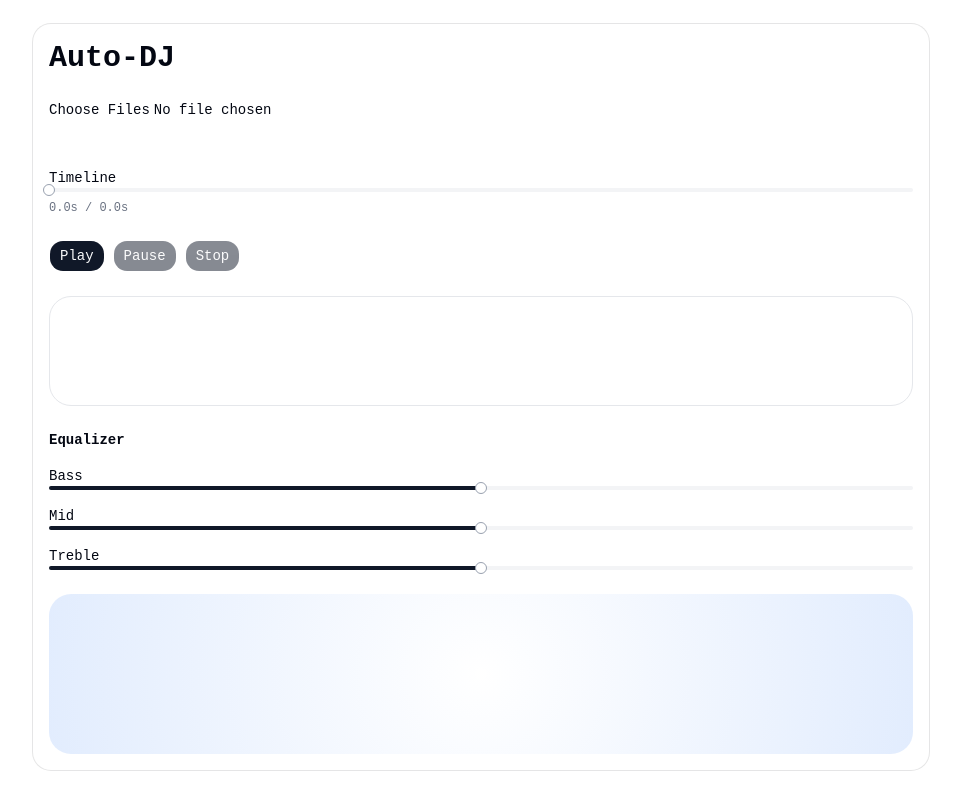
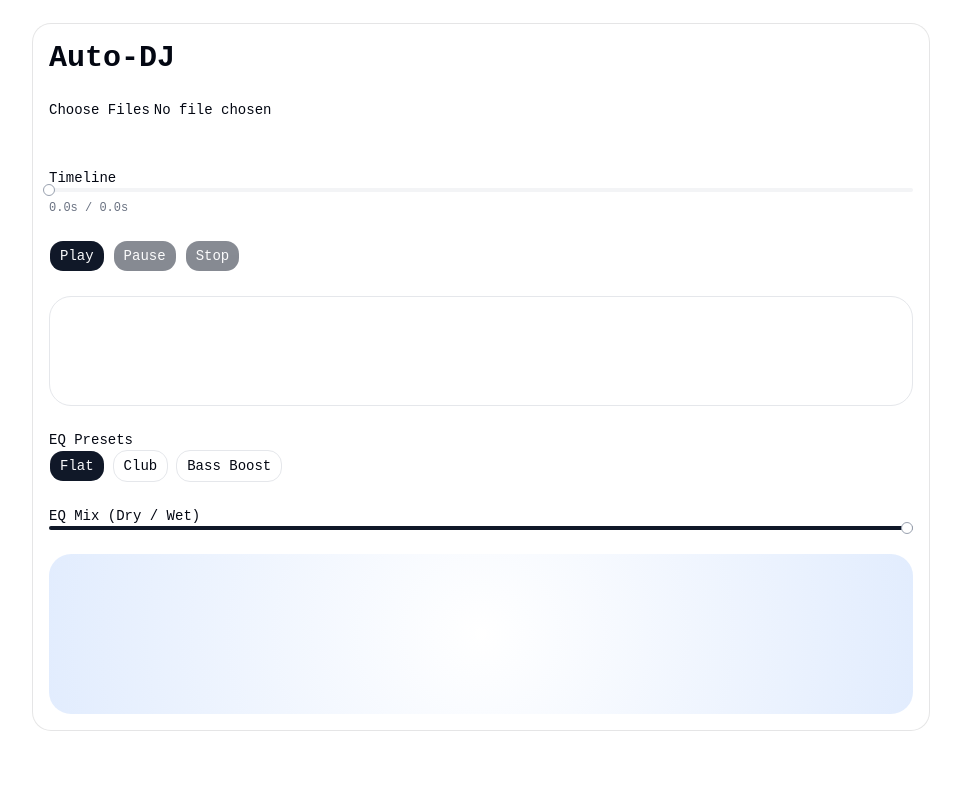
Before and after one commit to VolodymyrVoronov/test-adj-01, a React (Vite) app: page / in a window 1280 px wide. Shown: the whole page, without its empty margins (159-1120 px from the left). Built offline with nearby package versions, Linux system fonts and the light colour scheme.

Commit message:
Add Equalizer.

```diff
--- a/src/App.tsx
+++ b/src/App.tsx
@@ -20,6 +20,10 @@ const App = () => {
   const analyserRef = useRef<AnalyserNode | null>(null);
   const waveformCanvasRef = useRef<HTMLCanvasElement>(null);
   const eqNodesRef = useRef<BiquadFilterNode[]>([]);
+  const eqDryGainRef = useRef<GainNode | null>(null);
+  const eqWetGainRef = useRef<GainNode | null>(null);
+  const limiterRef = useRef<DynamicsCompressorNode | null>(null);
+  const clipperRef = useRef<WaveShaperNode | null>(null);
 
   // Playback refs
   const activeSourcesRef = useRef<AudioBufferSourceNode[]>([]);
@@ -35,17 +39,13 @@ const App = () => {
   const [currentTrackIndex, setCurrentTrackIndex] = useState<number | null>(
     null
   );
-  const [eq, setEq] = useState({
-    low: 0,
-    mid: 0,
-    high: 0,
-  });
-
+  const [eqPreset, setEqPreset] = useState<"flat" | "club" | "bass">("flat");
+  const [eqMix, setEqMix] = useState(1); // 1 = full EQ
   // ---------------------------------
   // Init AudioContext (user gesture)
   // ---------------------------------
 
-  const initAudio = () => {
+  const initAudio = useCallback(() => {
     if (!audioCtxRef.current) {
       const ctx = new AudioContext();
 
@@ -63,31 +63,67 @@ const App = () => {
       high.type = "highshelf";
       high.frequency.value = 6000;
 
-      // Gain + analyser
-      const gain = ctx.createGain();
+      // Dry / Wet gains for EQ
+      const dryGain = ctx.createGain();
+      const wetGain = ctx.createGain();
+
+      // Limiter (DynamicsCompressor)
+      const limiter = ctx.createDynamicsCompressor();
+      limiter.threshold.value = -1;
+      limiter.knee.value = 0;
+      limiter.ratio.value = 20;
+      limiter.attack.value = 0.003;
+      limiter.release.value = 0.1;
+
+      // Soft clipper
+      const clipper = ctx.createWaveShaper();
+      const curve = new Float32Array(44100);
+      for (let i = 0; i < curve.length; i++) {
+        const x = (i * 2) / curve.length - 1;
+        curve[i] = Math.tanh(x * 2);
+      }
+      clipper.curve = curve;
+      clipper.oversample = "4x";
+
+      const masterGain = ctx.createGain();
       const analyser = ctx.createAnalyser();
       analyser.fftSize = 256;
 
-      // Wiring:
-      // source -> EQ -> gain -> analyser -> speakers
+      // Wiring: Dry path
+      masterGain.connect(dryGain);
+      dryGain.connect(analyser);
+
+      // Wiring: Wet path
+      masterGain.connect(low);
       low.connect(mid);
       mid.connect(high);
-      high.connect(gain);
-      gain.connect(analyser);
+      high.connect(limiter);
+      limiter.connect(clipper);
+      clipper.connect(wetGain);
+      wetGain.connect(analyser);
+
       analyser.connect(ctx.destination);
 
       audioCtxRef.current = ctx;
-      masterGainRef.current = low; // sources connect here
+      masterGainRef.current = masterGain;
       analyserRef.current = analyser;
       eqNodesRef.current = [low, mid, high];
+      eqDryGainRef.current = dryGain;
+      eqWetGainRef.current = wetGain;
+      limiterRef.current = limiter;
+      clipperRef.current = clipper;
+
+      dryGain.gain.value = 1 - eqMix;
+      wetGain.gain.value = eqMix;
     }
-  };
+  }, [eqMix]);
 
   // ---------------------------------
   // Load files
   // ---------------------------------
 
-  const handleFiles = useCallback(async (files: FileList | null) => {
+  const handleFiles = useCallback(
+    async (files: FileList | null) => {
       if (!files) return;
       initAudio();
 
@@ -109,7 +145,9 @@ const App = () => {
 
       const total = loaded.reduce((acc, t) => acc + t.duration, 0);
       setTotalDuration(total);
-  }, []);
+    },
+    [initAudio]
+  );
 
   // ---------------------------------
   // Stop all active sources
@@ -381,56 +419,63 @@ const App = () => {
             className="rounded-2xl border w-full"
           />
 
-          <div className="space-y-4">
-            <h2 className="font-semibold">Equalizer</h2>
+          <div className="space-y-2">
+            <label className="font-medium">EQ Presets</label>
+            <div className="flex gap-2">
+              <Button
+                variant={eqPreset === "flat" ? "default" : "outline"}
+                onClick={() => {
+                  setEqPreset("flat");
+                  eqNodesRef.current[0].gain.value = 0;
+                  eqNodesRef.current[1].gain.value = 0;
+                  eqNodesRef.current[2].gain.value = 0;
+                }}
+              >
+                Flat
+              </Button>
 
-            <div>
-              <label className="text-sm">Bass</label>
+              <Button
+                variant={eqPreset === "club" ? "default" : "outline"}
+                onClick={() => {
+                  setEqPreset("club");
+                  eqNodesRef.current[0].gain.value = 4;
+                  eqNodesRef.current[1].gain.value = 2;
+                  eqNodesRef.current[2].gain.value = 4;
+                }}
+              >
+                Club
+              </Button>
+
+              <Button
+                variant={eqPreset === "bass" ? "default" : "outline"}
+                onClick={() => {
+                  setEqPreset("bass");
+                  eqNodesRef.current[0].gain.value = 8;
+                  eqNodesRef.current[1].gain.value = -2;
+                  eqNodesRef.current[2].gain.value = 3;
+                }}
+              >
+                Bass Boost
+              </Button>
+            </div>
+          </div>
+
+          <div className="space-y-1">
+            <label className="text-sm">EQ Mix (Dry / Wet)</label>
             <Slider
-                min={-20}
-                max={20}
-                step={1}
-                value={[eq.low]}
+              min={0}
+              max={1}
+              step={0.01}
+              value={[eqMix]}
               onValueChange={(v) => {
-                  setEq((e) => ({ ...e, low: v[0] }));
-                  if (eqNodesRef.current[0]) {
-                    eqNodesRef.current[0].gain.value = v[0];
+                const mix = v[0];
+                setEqMix(mix);
+                if (eqDryGainRef.current && eqWetGainRef.current) {
+                  eqDryGainRef.current.gain.value = 1 - mix;
+                  eqWetGainRef.current.gain.value = mix;
                 }
               }}
             />
-            </div>
-
-            <div>
-              <label className="text-sm">Mid</label>
-              <Slider
-                min={-20}
-                max={20}
-                step={1}
-                value={[eq.mid]}
-                onValueChange={(v) => {
-                  setEq((e) => ({ ...e, mid: v[0] }));
-                  if (eqNodesRef.current[1]) {
-                    eqNodesRef.current[1].gain.value = v[0];
-                  }
-                }}
-              />
-            </div>
-
-            <div>
-              <label className="text-sm">Treble</label>
-              <Slider
-                min={-20}
-                max={20}
-                step={1}
-                value={[eq.high]}
-                onValueChange={(v) => {
-                  setEq((e) => ({ ...e, high: v[0] }));
-                  if (eqNodesRef.current[2]) {
-                    eqNodesRef.current[2].gain.value = v[0];
-                  }
-                }}
-              />
-            </div>
           </div>
 
           <div
```
Lines whose indentation alone changed are shown as unchanged.
